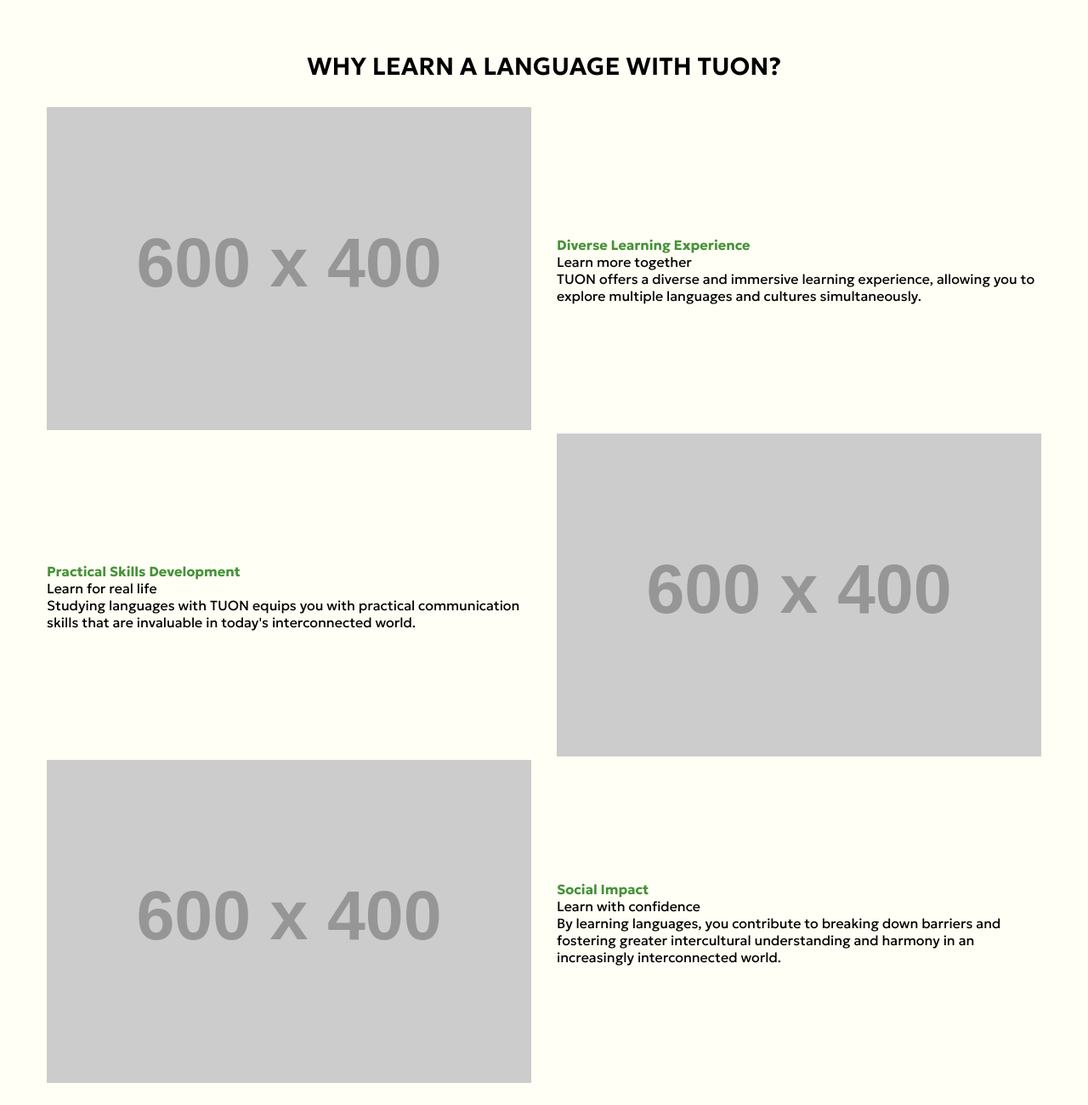
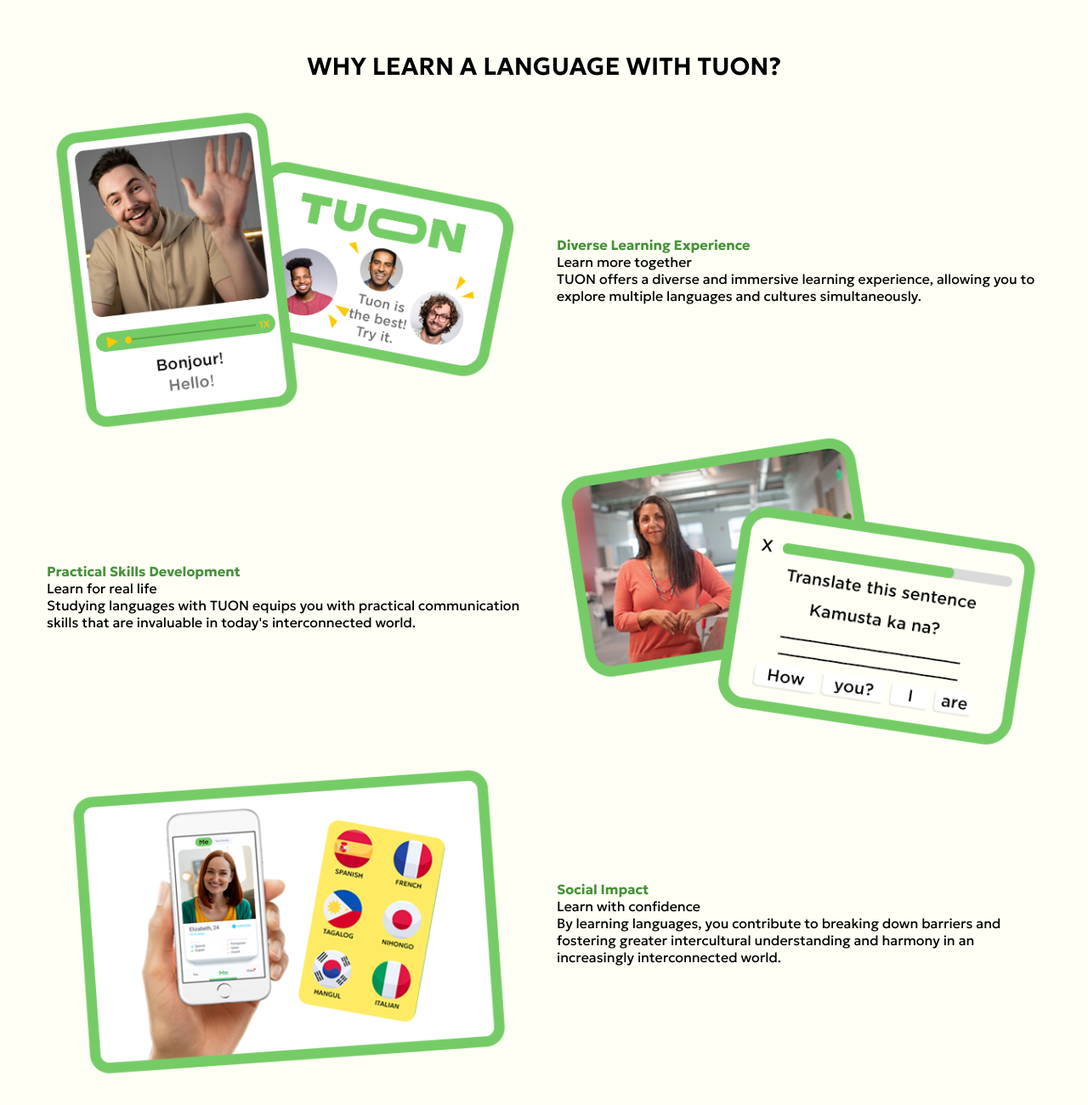
Before and after one commit to kwenox25/TUON_Language_Learning_App_OOP_ParcelJS_Dahilan_Kwency, a plain HTML site: page index.html in a window 1280 px wide. Shown: the part 1200-2500 px from the top of the page at 85% size. Drawn offline with nearby package versions, Linux system fonts and the light colour scheme; placeholder pictures from the web are drawn by us; a web font is replaced by a local one.

Commit message:
added images to why tuon section

```diff
--- a/index.html
+++ b/index.html
@@ -174,7 +174,7 @@
         <h2 class="hidden">Why TUON</h2>
         <h3 class="col-span-full">Why learn a language with TUON?</h3>
         <div class="col-span-full m-col-start-1 m-col-end-7 why1">
-          <img src="https://placehold.co/600x400" alt="placeholder" />
+          <img src="images/why-tuon-1.png" alt="diverse learning skills" />
         </div>
         <div class="col-span-full m-col-start-7 m-col-end-13 flex-container">
           <div class="text-center">
@@ -187,7 +187,7 @@
           </div>
         </div>
         <div class="col-span-full m-col-start-7 m-col-end-13 why2">
-          <img src="https://placehold.co/600x400" alt="placeholder" />
+          <img src="images/why-tuon-2.png" alt="practical skills" />
         </div>
 
         <div
@@ -205,7 +205,7 @@
         </div>
 
         <div class="col-span-full m-col-start-1 m-col-end-7 why3">
-          <img src="https://placehold.co/600x400" alt="placeholder" />
+          <img src="images/why-tuon-3.png" alt="social skills" />
         </div>
         <div class="col-span-full m-col-start-7 m-col-end-13 flex-container">
           <div class="text-center">
```
Also changed, not shown: images/why-tuon-1.png (added), images/why-tuon-2.png (added), images/why-tuon-3.png (added).
